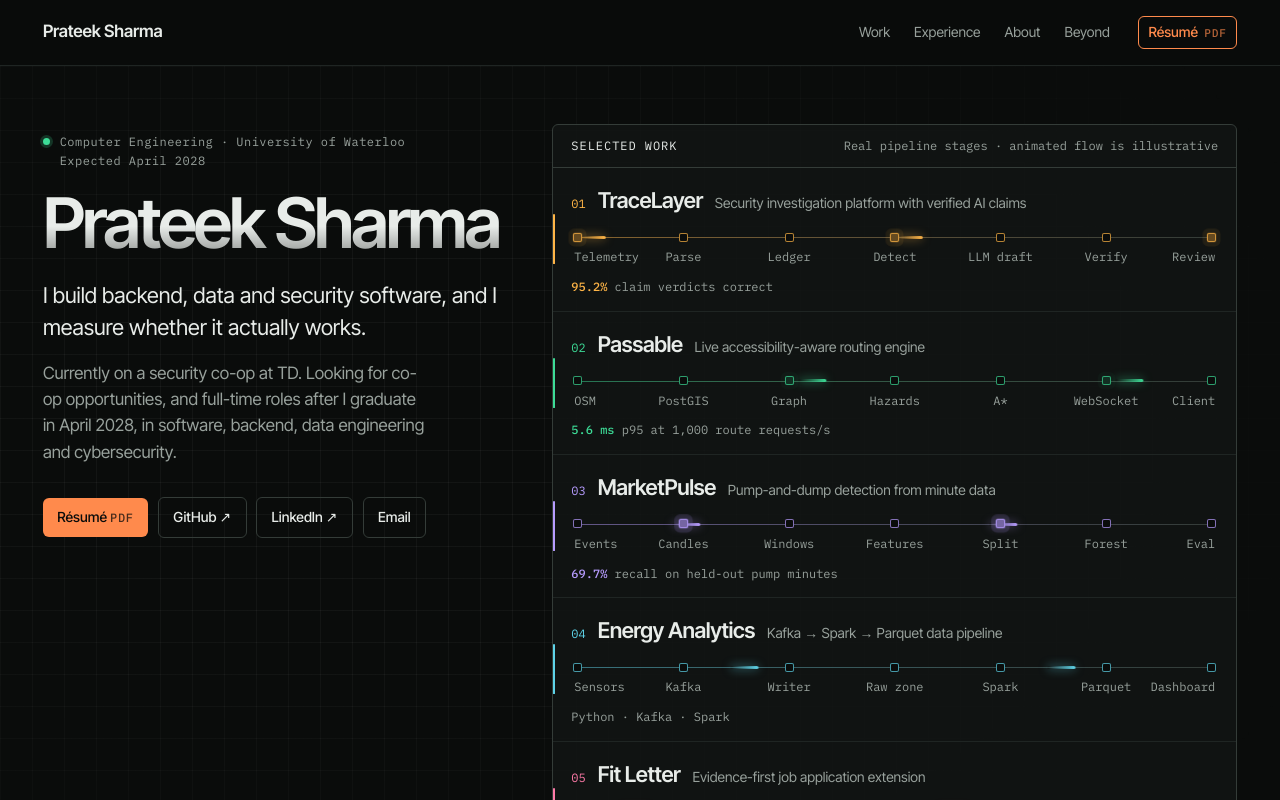
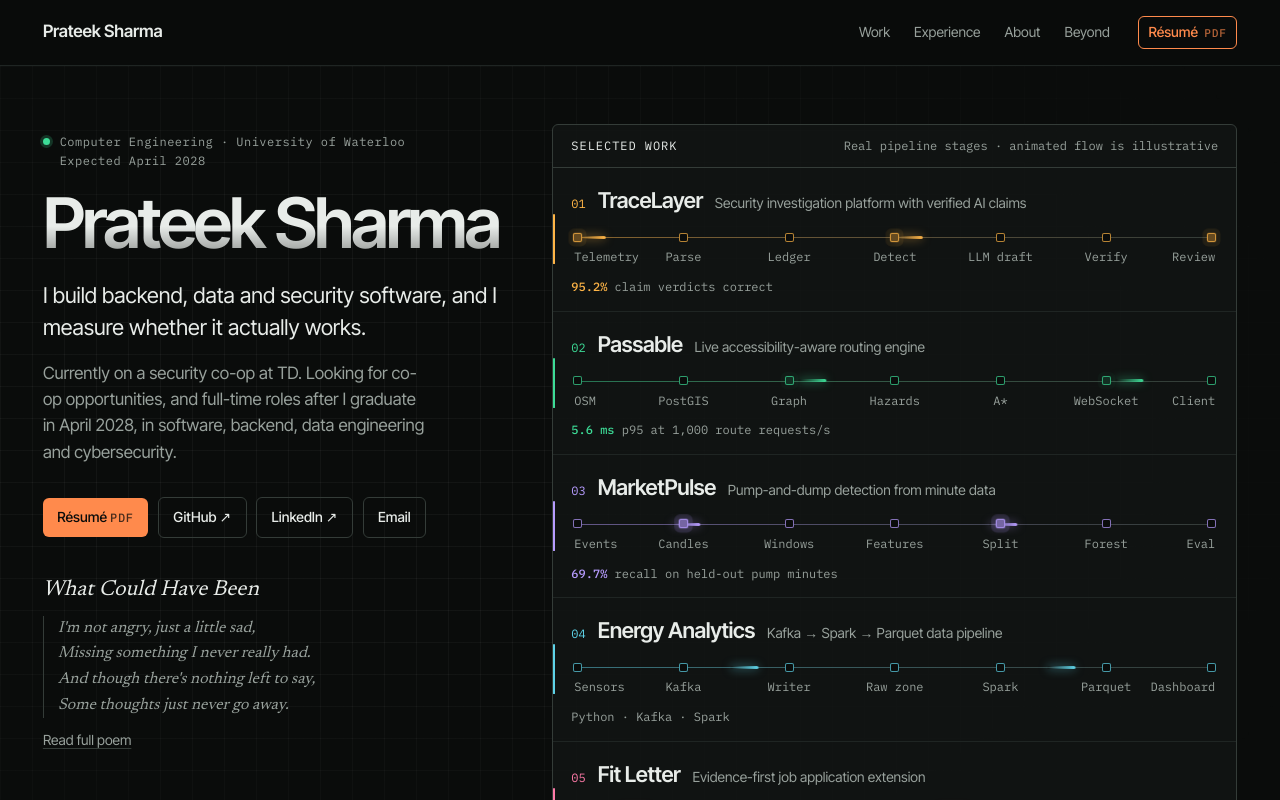
Before and after one commit to PrateekGithub23/personal-portfolio, a Next.js app: page / in a window 1280 px wide. Shown: the top 800 px of the page. Built offline with nearby package versions, Linux system fonts and the light colour scheme; no server answers.

Commit message:
Add a compact poem snippet to the homepage hero

```diff
--- a/src/app/page.module.css
+++ b/src/app/page.module.css
@@ -121,6 +121,16 @@
 
 .mapCol {
   grid-column: 6 / -1;
+}
+
+.heroSnippet {
+  margin-top: 2.25rem;
+  font-size: var(--step--1);
+  color: var(--muted);
+}
+
+.heroSnippet p {
+  margin: 0;
 }
 
 .mapLink {
--- a/src/app/page.tsx
+++ b/src/app/page.tsx
@@ -96,6 +96,21 @@ export default function HomePage() {
                 </a>
               </li>
             </ul>
+
+            {/* A compact poem snippet: same quiet treatment as in Beyond engineering below. */}
+            {latestPoem && (
+              <div className={styles.heroSnippet}>
+                <p className={styles.poemTitle}>{latestPoem.title}</p>
+                <p className={styles.poemExcerpt}>
+                  {previewLines(latestPoem).map((line, i) => (
+                    <span key={i}>{line}</span>
+                  ))}
+                </p>
+                <Link href={`/beyond/poems/${latestPoem.slug}`} className={styles.poemLink}>
+                  Read full poem
+                </Link>
+              </div>
+            )}
           </div>
 
           <div className={styles.mapCol}>
```
Also changed, not shown: 1 other file (tests, documents, lock files or other folders).
